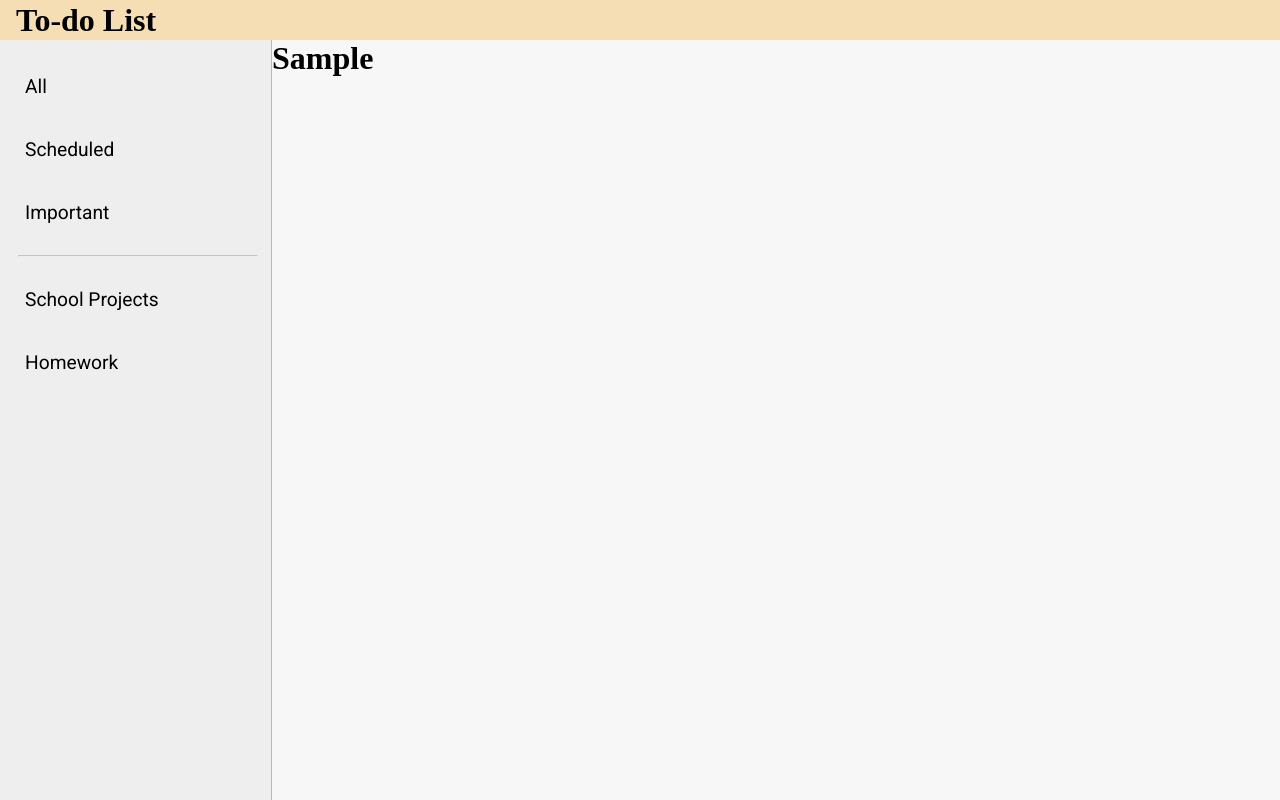
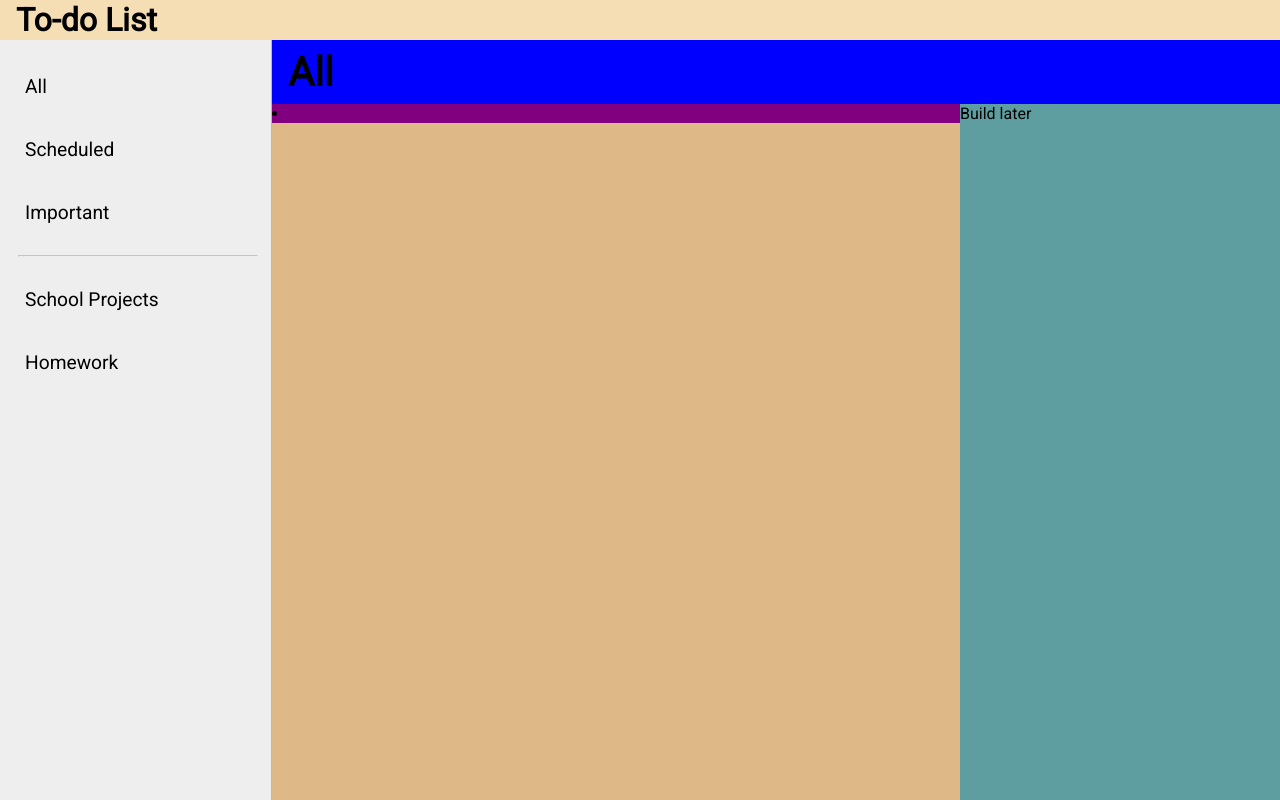
Before and after one commit to Centigrams/todo-list, a website built with webpack: page src/index.html in a window 1280 px wide. Built offline with nearby package versions, Linux system fonts and the light colour scheme.

Commit message:
Setup main panel layout

```diff
--- a/src/index.html
+++ b/src/index.html
@@ -26,7 +26,23 @@
                 <li>Homework</li>
               </ul>
             <div id="main-panel">
-                <h1>Sample</h1>
+                <div id="project-header">
+                    <div id="project-title-container">
+                        <h1 id="project-title">All</h1>
+                    </div>
+                </div>
+                <div id="main-container">
+                    <div id="todo-list-container">
+                        <div id="todo-list">
+                            <li class="todo">
+                                <!-- TODO: Structure todo item -->
+                            </li>
+                        </div>
+                    </div>
+                    <div id="todo-information-container">
+                        <p>Build later</p>
+                    </div>
+                </div>
             </div>
         </main>
     </div>
--- a/src/style.css
+++ b/src/style.css
@@ -33,11 +33,11 @@
 
 #app header h1 {
     margin-left: 1rem;
+    font-family: 'Roboto', sans-serif;
 }
 
 #app main {
     grid-area: main;
-    background-color: blue;
     display: grid;
     grid-template-columns: var(--side-panel-size) auto;
     grid-template-rows: 1fr;
@@ -84,4 +84,44 @@ ul #side-panel-hr {
 
 main #main-panel {
     background-color: var(--main-panel-color);
+    display: grid;
+    grid-template-rows: 4rem auto;
+    grid-template-areas:
+    'project-header'
+    'todo-list-container';
 }
+
+#project-header {
+    display: grid;
+    font-family: 'Roboto', sans-serif;
+}
+
+#project-header #project-title-container {
+    display: grid;
+    background-color: blue;
+    align-items: center;
+}
+
+#project-title-container #project-title {
+    margin-left: 1rem;
+    font-size: 2.5rem;
+}
+
+#main-container {
+    background-color: blueviolet;
+    font-family: 'Roboto', sans-serif;
+    display: grid;
+    grid-template-columns: auto 20rem;
+}
+
+#todo-list-container {
+    background-color: burlywood;
+}
+
+#todo-list {
+    background-color: purple;
+}
+
+#todo-information-container {
+    background-color: cadetblue;
+}
```
Also changed, not shown: dist/index.html, dist/main.js.
